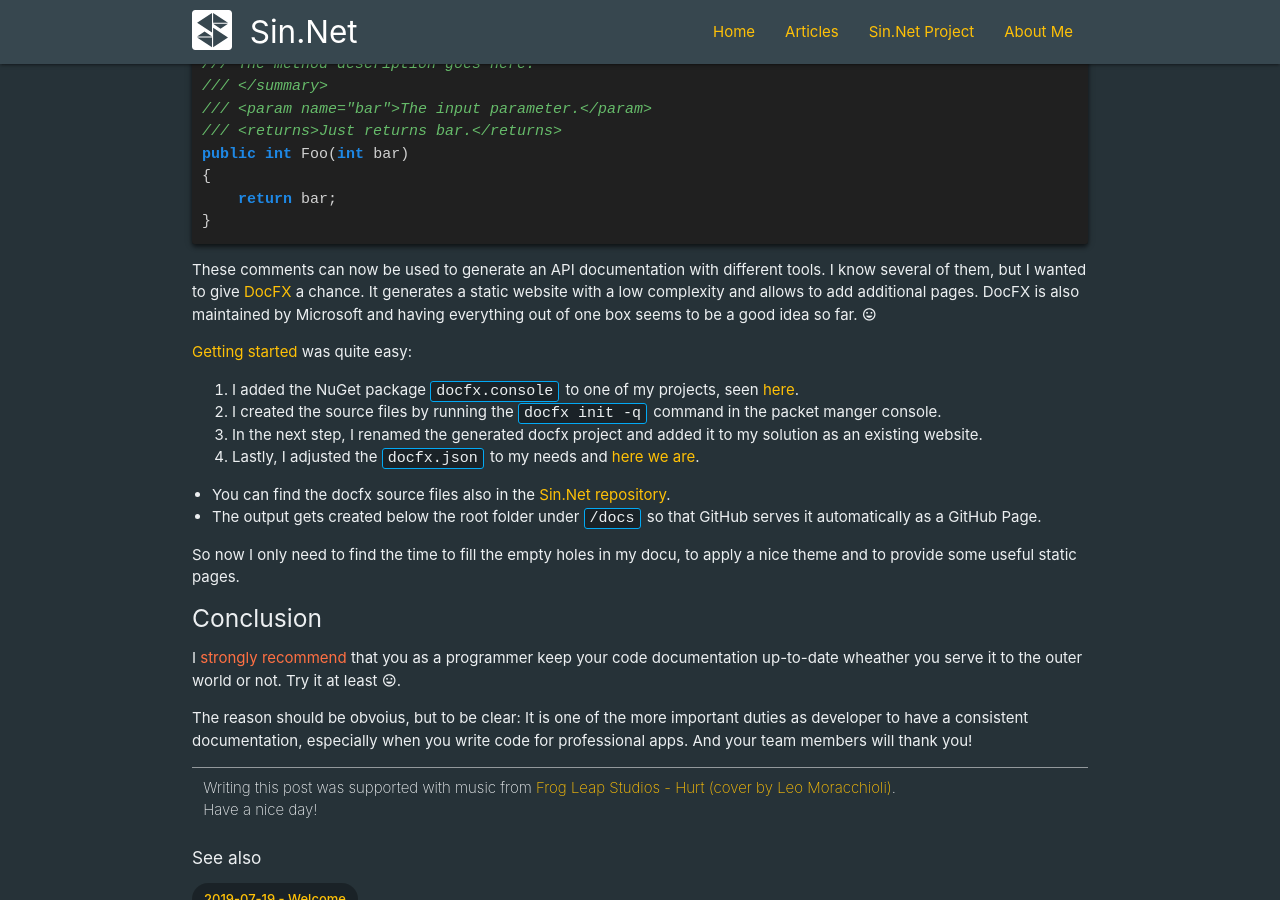
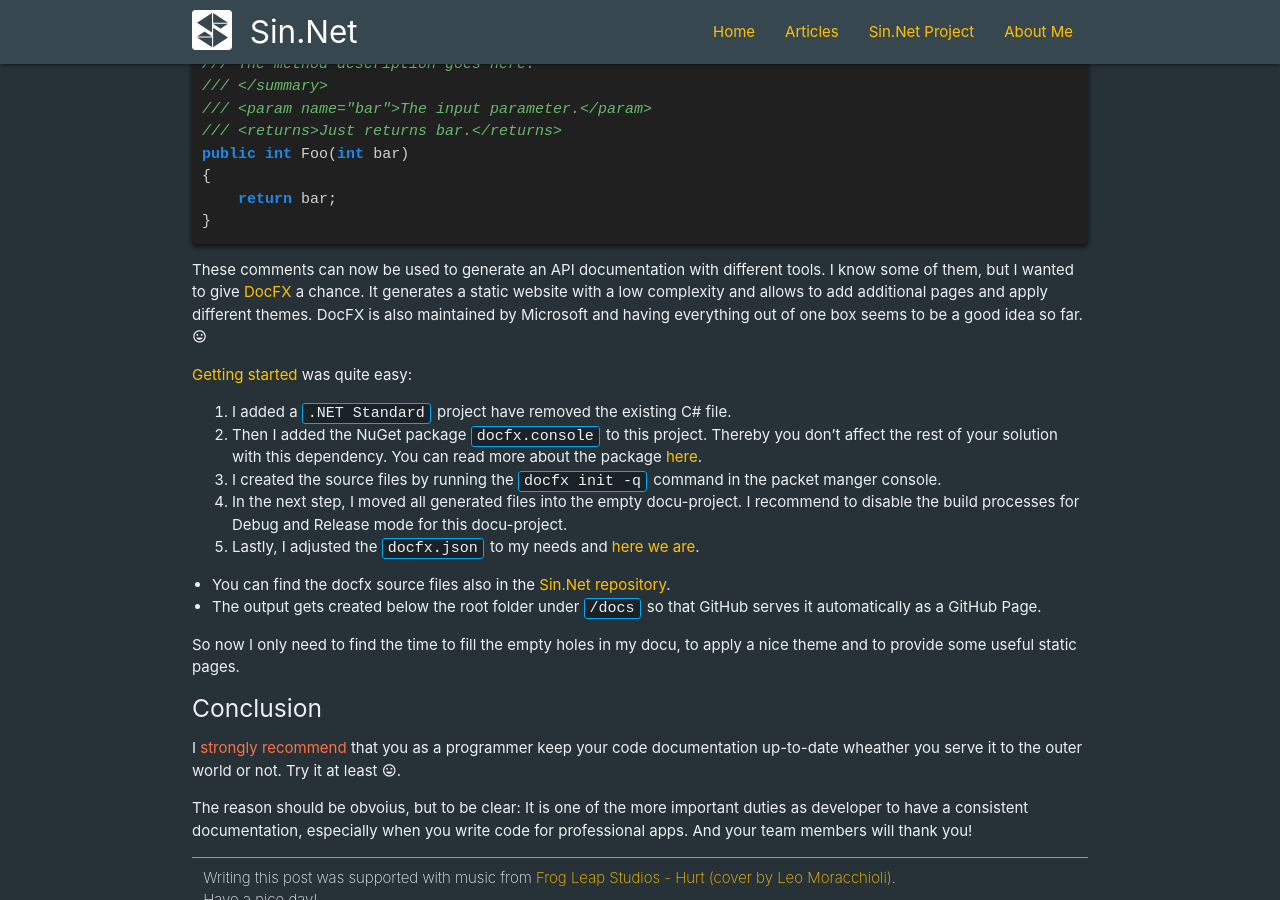
Before and after one commit to adriansinger87/adriansinger87.github.io, a Jekyll site: the page built from _posts/2019-08-11-api-documentation.md, in a window 1280 px wide and 900 px high, scrolled down 765 px. Built offline with Jekyll 4.4.1, drawn with Linux system fonts in a browser that asks for light colours; nearby versions of some CDN libraries.

Commit message:
description updated

````diff
--- a/_posts/2019-08-11-api-documentation.md
+++ b/_posts/2019-08-11-api-documentation.md
@@ -31,15 +31,18 @@ public int Foo(int bar)
 ```
 
 These comments can now be used to generate an API documentation with different tools.
-I know several of them, but I wanted to give [DocFX](https://dotnet.github.io/docfx/) a chance.
-It generates a static website with a low complexity and allows to add additional pages. DocFX is also maintained by Microsoft and having everything out of one box seems to be a good idea so far.
+I know some of them, but I wanted to give [DocFX](https://dotnet.github.io/docfx/) a chance.
+It generates a static website with a low complexity and allows to add additional pages and apply different themes. DocFX is also maintained by Microsoft and having everything out of one box seems to be a good idea so far.
 <i class="mdi mdi-emoticon-outline" style="font-size: inherit"></i>
 
 [Getting started](https://dotnet.github.io/docfx/tutorial/docfx_getting_started.html) was quite easy:
-1. I added the NuGet package `docfx.console` to one of my projects, seen [here](https://www.nuget.org/packages/docfx.console/).
-2. I created the source files by running the `docfx init -q` command in the packet manger console.
-3. In the next step, I renamed the generated docfx project and added it to my solution as an existing website.
-3. Lastly, I adjusted the `docfx.json` to my needs and [here we are](https://sin-net.github.io/Sin.Net).
+
+1. I added a `.NET Standard` project have removed the existing C# file.
+2. Then I added the NuGet package `docfx.console` to this project. Thereby you don't affect the rest of your solution with this dependency. You can read more about the package [here](https://www.nuget.org/packages/docfx.console/).
+3. I created the source files by running the `docfx init -q` command in the packet manger console.
+4. In the next step, I moved all generated files into the empty docu-project.
+I recommend to disable the build processes for Debug and Release mode for this docu-project.
+5. Lastly, I adjusted the `docfx.json` to my needs and [here we are](https://sin-net.github.io/Sin.Net).
 
 <ul class="ul-md">
     <li>
````
